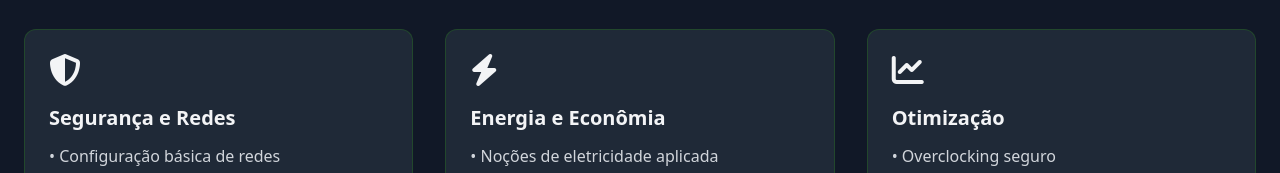
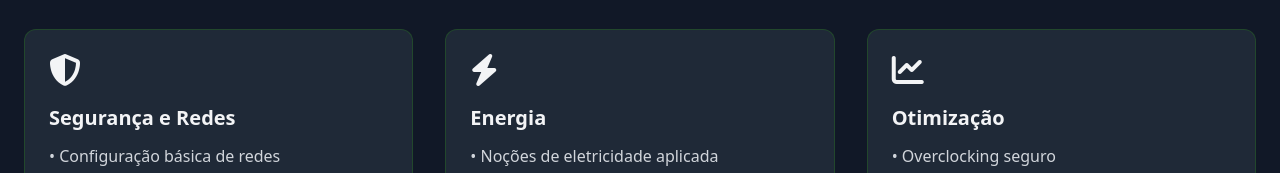
Before and after one commit to Tiago-Rossini/cursotechfix, a plain HTML site: page index.html in a window 1280 px wide. Shown: the part 1203-1376 px from the top of the page. Drawn offline with nearby package versions, Linux system fonts and the light colour scheme.

Commit message:
Update index.html

```diff
--- a/index.html
+++ b/index.html
@@ -176,7 +176,7 @@
                 <div class="text-razer mb-4">
                     <i class="fas fa-bolt fa-2x"></i>
                 </div>
-                <h3 class="text-xl font-semibold mb-3">Energia e Econômia</h3>
+                <h3 class="text-xl font-semibold mb-3">Energia</h3>
                 <ul class="space-y-2 text-gray-300">
                     <li>• Noções de eletricidade aplicada</li>
                     <li>• Teste de fontes de alimentação</li>
```
